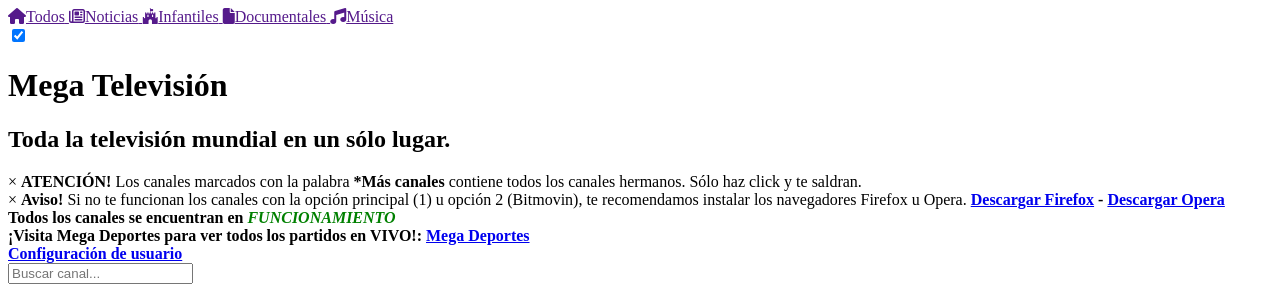
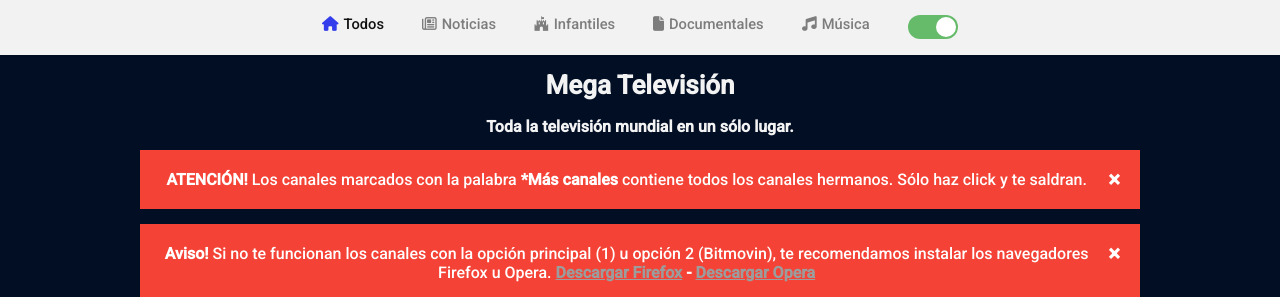
Before and after one commit to megatelevisionhd/home, a plain HTML site: page index.html in a window 1280 px wide. Shown: the top 297 px of the page. Drawn offline with nearby package versions, Linux system fonts and the light colour scheme; a script that the page names is missing.

Commit message:
Update index.html

```diff
--- a/index.html
+++ b/index.html
@@ -10,7 +10,7 @@
 <script src="https://kit.fontawesome.com/38f7dffd19.js" crossorigin="anonymous"></script>
 <meta name=viewport content="width=device-width, initial-scale=1.0,  user-scalable=yes" />
 <meta name="description" content="En Mega Television podras ver todos los canales en vivo de Argentina: noticias, infantiles y deportivos. Además podrás ver todas las películas apenas se estrenen." />
-<link rel="stylesheet" href="/stylewp.css?_ver_=1.0">
+<link rel="stylesheet" href="../style4.css?_ver_=1.0">
 <link rel="stylesheet" href="/embed.css?v=1.0.060">
 </head>
 <body>
```
